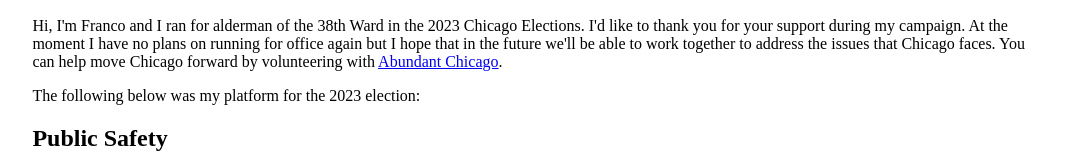
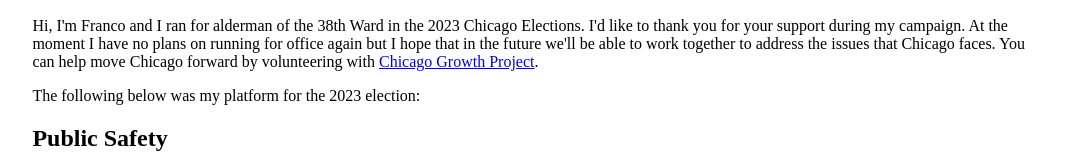
Before and after one commit to incazteca/francofor38_landing, a plain HTML site: page index.html in a window 1280 px wide. Shown: the part 736-889 px from the top of the page, without its empty margins (102-1177 px from the left). Drawn offline with Linux system fonts and the light colour scheme; a web font is replaced by a local one.

Commit message:
Update link to Chicago Growth Project

```diff
--- a/index.html
+++ b/index.html
@@ -58,7 +58,7 @@
       <p>
         Hi, I'm Franco and I ran for alderman of the 38th Ward in the 2023 Chicago Elections.
         I'd like to thank you for your support during my campaign. At the moment I have no plans on running for office again but I hope that in the future we'll be able to work together to address the issues that Chicago faces.
-        You can help move Chicago forward by volunteering with <a href="https://abundantchicago.org">Abundant Chicago</a>.
+        You can help move Chicago forward by volunteering with <a href="https://www.chicagogrowthproject.org/">Chicago Growth Project</a>.
       </p>
       <p>
         The following below was my platform for the 2023 election:
```
